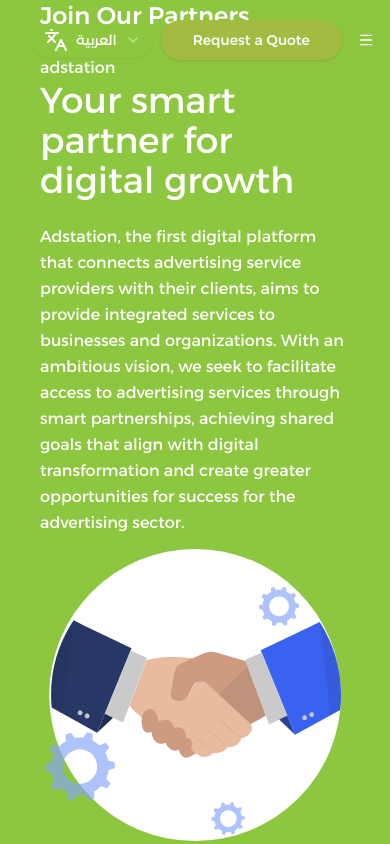
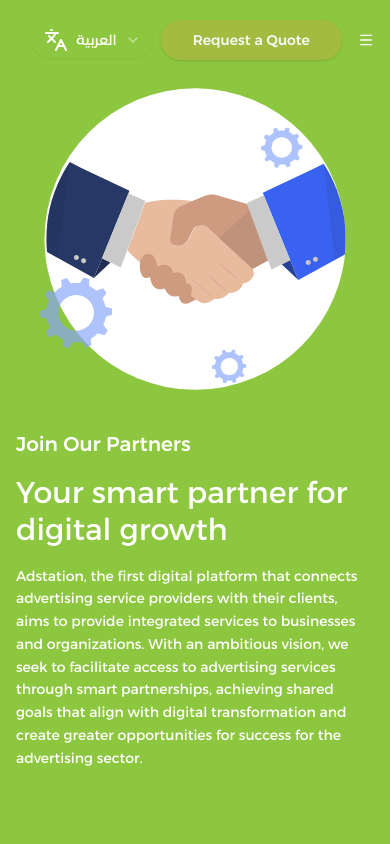
Before and after one commit to mustaquenadim/adstationsa.com, a Next.js app: page /join-us in a window 390 px wide. Shown: the top 844 px of the page. Built offline with nearby package versions, Linux system fonts and the light colour scheme; grey boxes are pictures that could not be loaded.

Commit message:
:art: improved Become a Partner page hero section responsiveness

```diff
--- a/app/join-us/page.tsx
+++ b/app/join-us/page.tsx
@@ -5,15 +5,14 @@
 const JoinUsPage = () => {
   return (
     <>
-      <section className="relative w-full min-h-screen bg-[#8DC63F] text-black overflow-hidden flex items-center justify-center">
-        <div className="relative z-20 grid grid-cols-1 md:grid-cols-2 px-10">
-          <div className="text-left text-white max-w-2xl flex flex-col justify-center h-full">
-            <div className="text-2xl font-medium mb-6">Join Our Partners</div>
-            <div>adstation</div>
-            <h1 className="text-4xl mb-6 text-white">
+      <section className="relative w-full min-h-screen bg-[#8DC63F] text-black overflow-hidden flex items-center justify-center py-10 md:py-0">
+        <div className="container relative z-20 grid grid-cols-1 lg:grid-cols-2 gap-8 px-4 sm:px-6 md:px-0 mx-auto">
+          <div className="text-left text-white flex flex-col justify-center h-full order-2 lg:order-1">
+            <div className="text-xl sm:text-2xl font-medium mb-4 md:mb-6">Join Our Partners</div>
+            <h1 className="text-3xl sm:text-4xl md:text-5xl lg:text-6xl mb-4 md:mb-6 text-white leading-tight">
               Your smart partner for digital growth
             </h1>
-            <p className="text-base sm:text-lg leading-relaxed text-white">
+            <p className="text-sm sm:text-base md:text-lg leading-relaxed text-white">
               Adstation, the first digital platform that connects advertising
               service providers with their clients, aims to provide integrated
               services to businesses and organizations. With an ambitious
@@ -24,12 +23,13 @@
             </p>
           </div>
 
-          <div className="flex items-center justify-center">
+          <div className="flex items-center justify-center order-1 lg:order-2">
             <Image
               src="/handshake.svg"
               alt="Join Us"
               width={500}
               height={500}
+              className="w-full max-w-xs sm:max-w-sm md:max-w-md lg:max-w-lg h-auto"
             />
           </div>
         </div>
```
